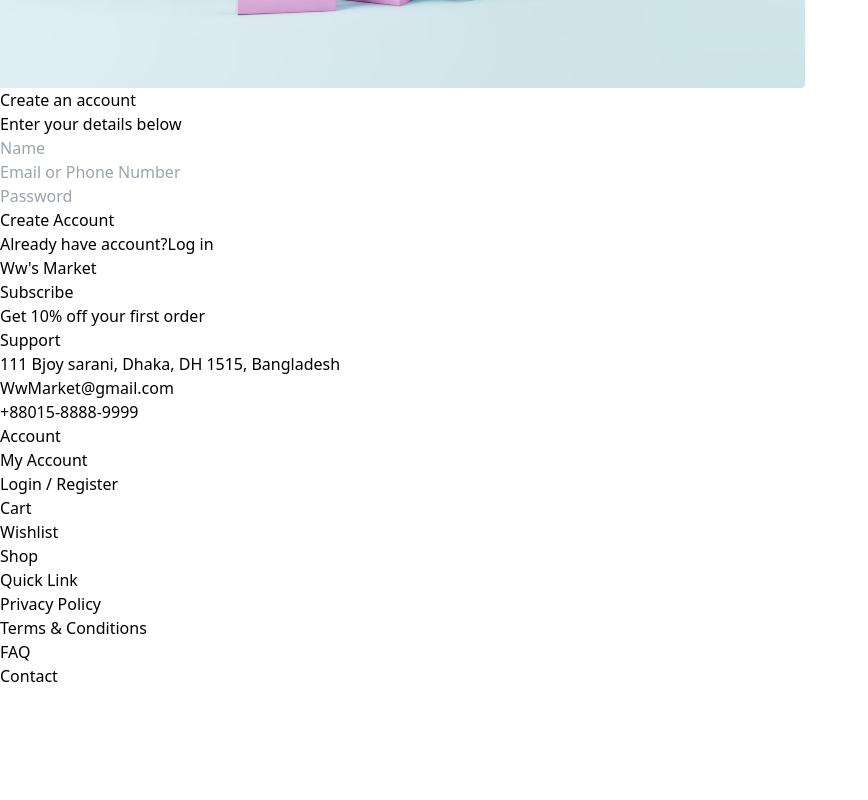
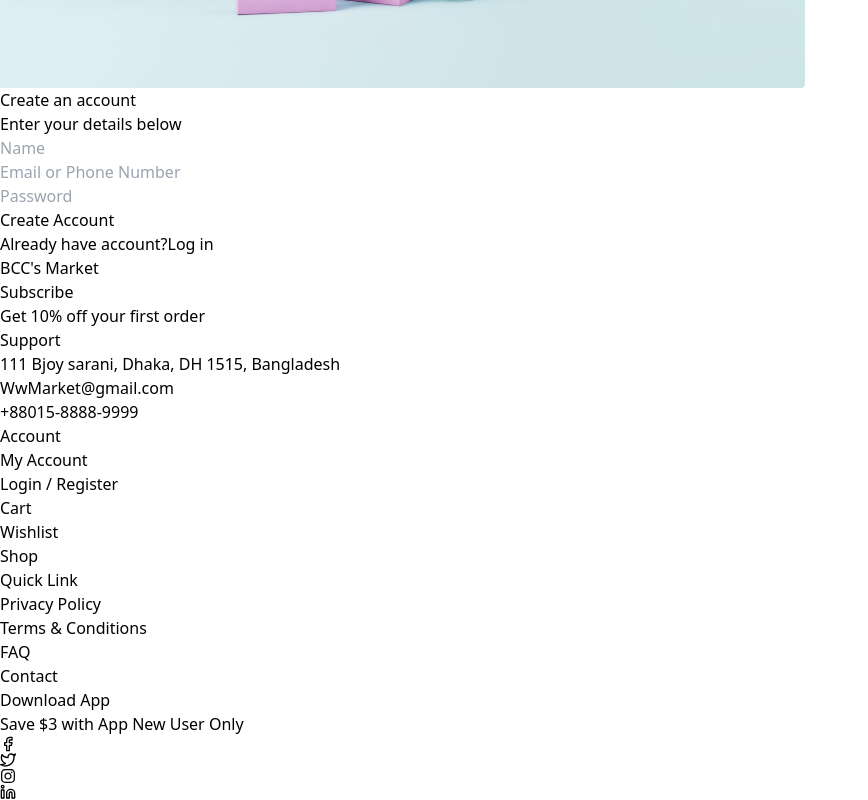
Before and after one commit to nickolasww/e-commerce, a React (Vite) app: page /register in a window 1280 px wide. Shown: the part 1070-1870 px from the top of the page, without its empty margins (0-868 px from the left). Before the commit the page ends 1758 px from the top, so only its background shows below. Built offline with nearby package versions, Linux system fonts and the light colour scheme.

Commit message:
fix: Navbar dan Footer

```diff
--- a/src/components/footer/index.tsx
+++ b/src/components/footer/index.tsx
@@ -1,25 +1,29 @@
 import * as React from 'react'
+import { FiFacebook } from "react-icons/fi";
+import { FiTwitter } from "react-icons/fi";
+import { FaInstagram } from "react-icons/fa";
+import { LuLinkedin } from "react-icons/lu";
 
 const Footer = () => {
   return (
     <header>
-      <div className='flex gap-20 bg-blue-950 text-white p-20'>
+      <div className='flex gap-20 bg-blue-950 text-white p-20 justify-center '>
         <div className='flex flex-col gap-2'>
-          <h1 className='font-semibold'>Ww's Market</h1>
+          <h1 className='font-semibold text-xl'>BCC's Market</h1>
           <p>Subscribe</p>
           <p>Get 10% off your first order</p>
           {/* enter email */}
         </div>
 
         <div className='flex flex-col gap-2'>
-          <h2 className='font-semibold'>Support</h2>
+          <h2 className='font-semibold text-xl'>Support</h2>
           <p className='w-52'>111 Bjoy sarani, Dhaka, DH 1515, Bangladesh</p>
           <p>WwMarket@gmail.com</p>
           <p>+88015-8888-9999</p>
         </div>
 
         <div className='flex flex-col gap-2'>
-          <h3 className='font-semibold'>Account</h3>
+          <h3 className='font-semibold text-xl'>Account</h3>
           <p>My Account</p>
           <p>Login / Register</p>
           <p>Cart</p>
@@ -28,11 +32,22 @@ const Footer = () => {
         </div>
 
         <div className='flex flex-col gap-2'>
-          <h4 className='font-semibold'>Quick Link</h4>
+          <h4 className='font-semibold text-xl'>Quick Link</h4>
           <p>Privacy Policy</p>
           <p>Terms & Conditions</p>
           <p>FAQ</p>
           <p>Contact</p>
+        </div>
+
+        <div className='flex flex-col gap-5'>
+          <h1 className='font-semibold text-xl'>Download App</h1>
+          <p>Save $3 with App New User Only</p>
+            <div className='flex gap-5 text-xl cursor-pointer'>
+              <FiFacebook />
+              <FiTwitter />
+              <FaInstagram />
+              <LuLinkedin />
+            </div>
         </div>
       </div>
     </header>
--- a/src/components/navbar/index.tsx
+++ b/src/components/navbar/index.tsx
@@ -10,7 +10,7 @@ import BCCLOGO from "../../assets/icon/LogoBcc.png";
 
 const Navbar = () => {
   return (
-    <header className="border-b-2 border-gray-200">
+    <header className="border-b-2 border-gray-200 pt-5">
       <div className="mx-24 flex justify-between items-center">
         <a href="/" className="cursor-pointer w-20">
          <img src={BCCLOGO} alt="BCC LOGO"/>
```
